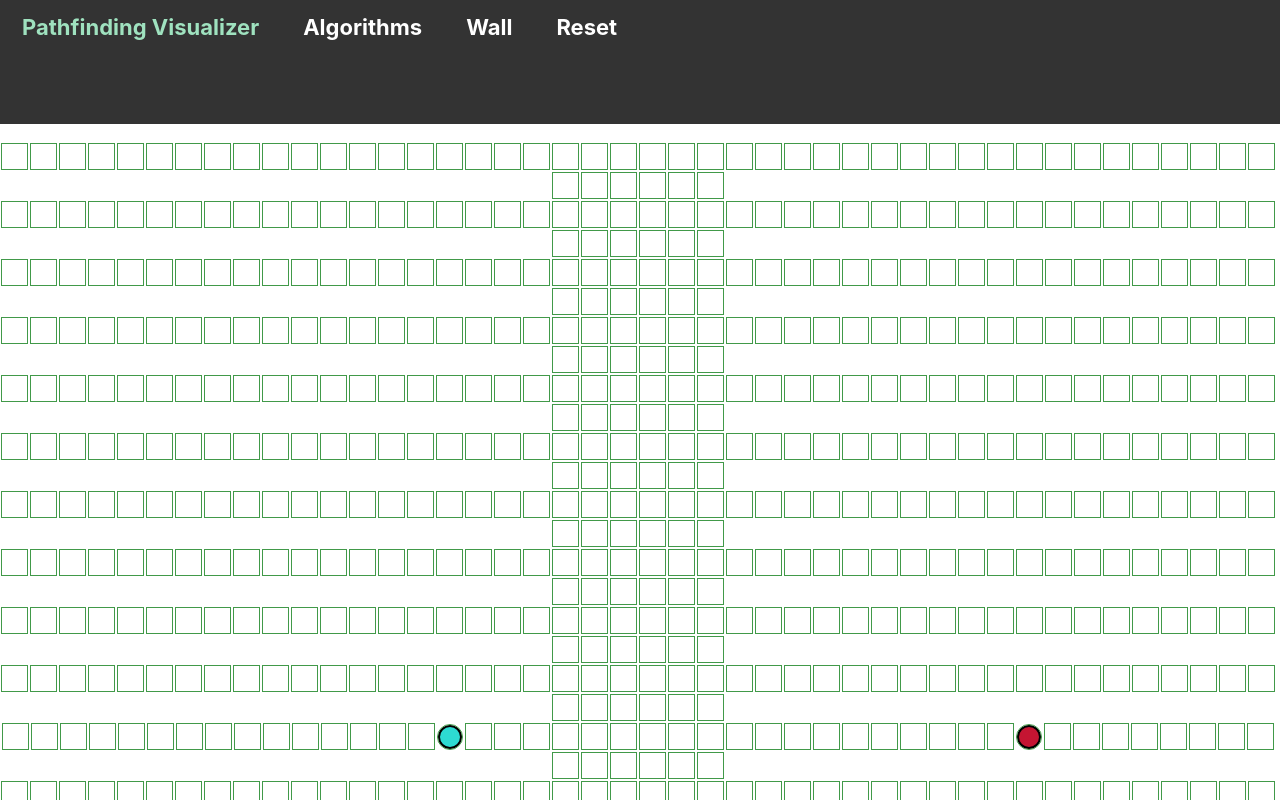
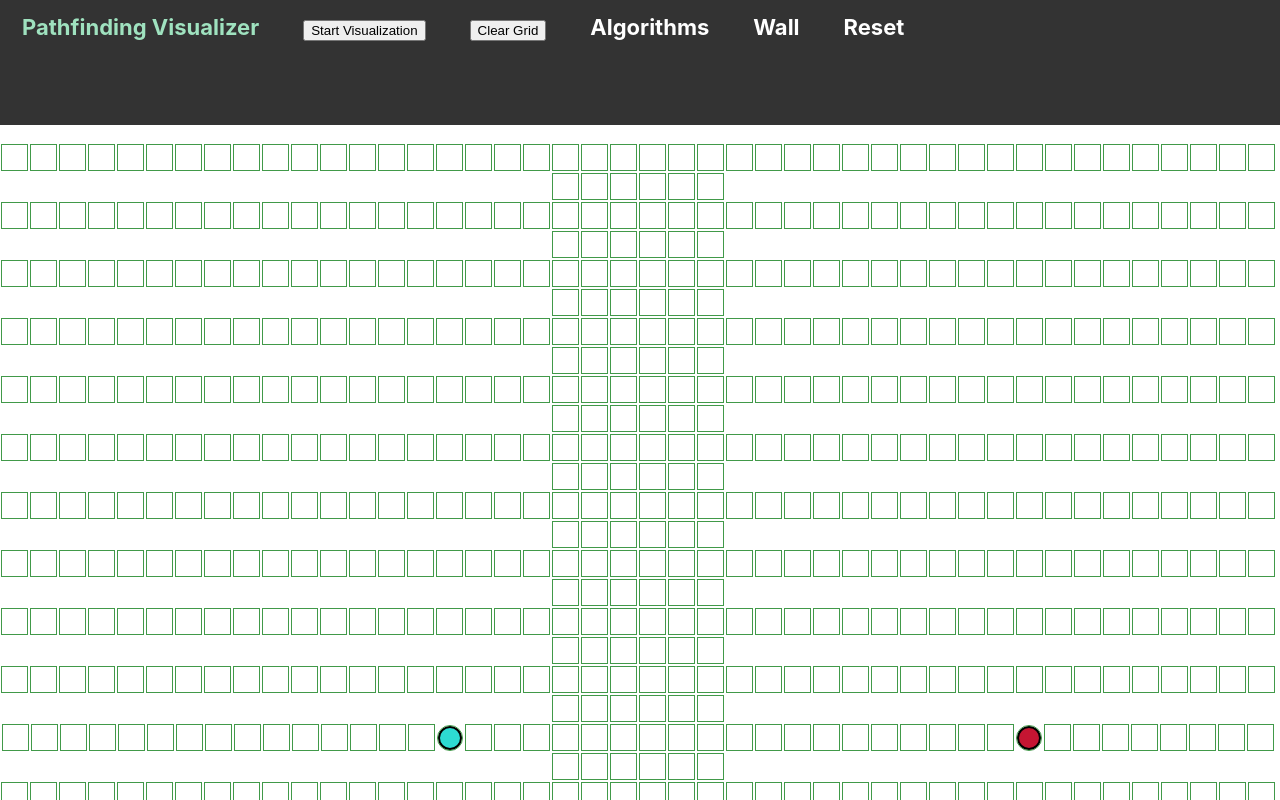
Before and after one commit to Shashankkafle/Pathfinding-Algorithm-Visualiser, a React (Create React App) app in the folder Minor_project/: page / in a window 1280 px wide. Shown: the top 800 px of the page. Built offline with nearby package versions, Linux system fonts and the light colour scheme.

Commit message:
multiple algos selectable

```diff
--- a/Minor_project/src/Algorithms/Astar.jsx
+++ b/Minor_project/src/Algorithms/Astar.jsx
@@ -29,7 +29,7 @@ export function aStar(grid, startNode, finishNode)
         unvisitedNodes.splice(cheapestIndex,1)
         visitedNodes.push(cheapestNode)
         if(cheapestNode.isFinish)
-        { console.log(visitedNodes[0])
+        {
             return(visitedNodes)
         }
         unvisitedNodes.splice(cheapestIndex,1)
--- a/Minor_project/src/Grid.jsx
+++ b/Minor_project/src/Grid.jsx
@@ -17,8 +17,11 @@ export default class Grid extends Component
         this.state = {
           grid: [],
           mouseIsPressed: false,
+          currentAlgorithm: [],
         };
     }
+
+
   componentDidMount() {
     const grid = getInitialGrid();
     getAllNodes(grid)
@@ -39,6 +42,18 @@ export default class Grid extends Component
 
   handleMouseUp() {
     this.setState({mouseIsPressed: false});
+  }
+  clearGrid(){
+    const {grid}=this.state
+    for(var i=0;i<grid.length;i++){
+      for(var j=0;j<grid[i].length;j++){
+
+        grid[i][j].isVisited=false
+        if(!grid[i][j].isStart&&!grid[i][j].isFinish)
+        document.getElementById(`node-${grid[i][j].row}-${grid[i][j].col}`).className =
+        'node ';
+      }
+    }
   }
 
   animateAlgorithm(visitedNodesInOrder, nodesInShortestPathOrder) {
@@ -71,7 +86,7 @@ export default class Grid extends Component
         document.getElementById(`node-${node.row}-${node.col}`).className =
           'node node-shortest-path';
         }
-      }, 20 * i);
+      }, 30 * i);
     }
   }
 
@@ -90,20 +105,53 @@ export default class Grid extends Component
     const startNode = grid[10][15];
     const finishNode = grid[10][35];
     const visitedNodesInOrder = aStar(grid, startNode, finishNode);
-    console.log(visitedNodesInOrder)
     const nodesInShortestPathOrder = getNodesInShortestPathOrder(finishNode);
+
     this.animateAlgorithm(visitedNodesInOrder, nodesInShortestPathOrder);
   }
 
 
   visualizeBfs() {
-    console.log('iwasclicked');
+
     const {grid} = this.state;
     const startNode = grid[10][15];
     const finishNode = grid[10][35];
     const visitedNodesInOrder =  unweightedSearchAlgorithm(grid, startNode, finishNode,'bfs');
     const nodesInShortestPathOrder = getNodesInShortestPathOrder(finishNode);
     this.animateAlgorithm(visitedNodesInOrder, nodesInShortestPathOrder);
+  }
+  selectionfunction(algo){
+    const {currentAlgorithm}= this.state
+    if(!currentAlgorithm.includes(algo)){
+    currentAlgorithm.push(algo)
+   }
+    console.log(currentAlgorithm)
+  }
+  startVisualization(){
+    const {currentAlgorithm}= this.state
+    for(var i=0;i<currentAlgorithm.length;i++){
+      var algo=currentAlgorithm[i]
+      currentAlgorithm.splice(i,1)
+      console.log(currentAlgorithm)
+      if(algo=='dijkstra'){
+        console.log('dijkstra')
+        this.visualizeDijkstra()
+        this.clearGrid()
+      }
+      if(algo=='astar'){
+        console.log('astar')
+        this.visualizeAstar()
+        this.clearGrid()
+      }
+      if(algo=='bfs'){
+        console.log('bfs')
+        this.visualizeBfs()
+        this.clearGrid()
+      }
+
+    }
+
+
   }
 
   // visualizeDfs() {
@@ -124,6 +172,8 @@ export default class Grid extends Component
       <>
       <div className="navBar">
         <a href="http://localhost:3000/">  <b> Pathfinding Visualizer </b></a>
+        <a>  <button onClick={()=>this.startVisualization()}> Start Visualization </button></a>
+        <a>  <button onClick={()=>this.clearGrid()}> Clear Grid </button></a>
 
         {/* <div className="dropDown">
           <a className="dropBtn"><b> Algorithms </b></a>
@@ -138,14 +188,15 @@ export default class Grid extends Component
 
 
 
-
 	<div className="dropDown">
           <label className="dropBtn"><b> Algorithms </b></label>
+
+
           <select className="dropdown-algo" id="dropdown-algo" multiple>
-          <option onClick={() => this.visualizeDijkstra()}> Dijkstra's algorithm </option>
-          <option  onClick={() => this.visualizeAstar()}>  Astar algorithm  </option>
-          <option  onClick={() => this.visualizeBfs()}>  Bfs algorithm  </option>
-          <option  onClick={() => this.visualizeDfs()}>  Dfs algorithm   </option>
+          <option onClick={()=>this.selectionfunction('dijsktras')} id='dijsktras'> Dijkstra's algorithm </option>
+          <option  onClick={()=>this.selectionfunction('astar')} id='astar'>  Astar algorithm  </option>
+          <option  onClick={()=>this.selectionfunction('bfs') }id='bfs'>  Bfs algorithm  </option>
+          <option  onClick={()=>this.selectionfunction('dfs')} id='dfs'>  Dfs algorithm   </option>
           </select>
         </div>
 
```
Also changed, not shown: Minor_project/src/Algorithms/AlgoTools.jsx (+2 -5 lines).
